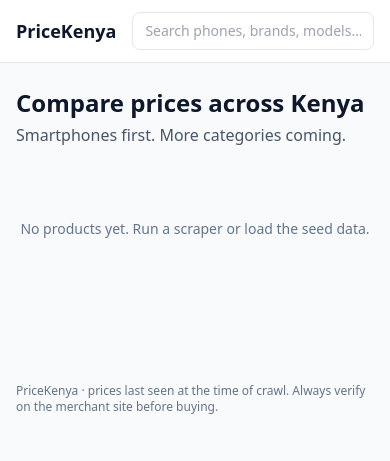
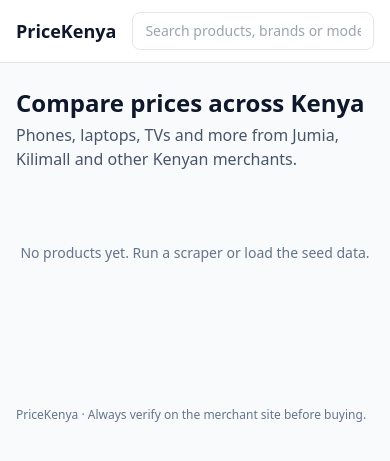
Before and after one commit to WambuaSimon/pricekenya, a FastAPI app: page / in a window 390 px wide. Shown: the top 461 px of the page. Run offline with FastAPI, Linux system fonts and the light colour scheme; data that the repository does not hold is empty; some libraries are stand-ins or nearby versions.

Commit message:
UI copy update: multi-category framing and generic search placeholder
- Home tagline changed from "Smartphones first. More categories coming."
  to a phrasing that reflects what's actually indexed now
- Search placeholder is now category-neutral
- Removed the "prices last seen at the time of crawl" footer line since
  each product card already shows a per-listing "last checked" timestamp

```diff
--- a/app/templates/base.html
+++ b/app/templates/base.html
@@ -17,7 +17,7 @@
         <input
           name="q"
           value="{{ q or '' }}"
-          placeholder="Search phones, brands, models…"
+          placeholder="Search products, brands or models…"
           class="w-full rounded-lg border px-3 py-2 text-sm"
           hx-get="/search"
           hx-trigger="keyup changed delay:300ms"
@@ -32,7 +32,7 @@
   </main>
   <footer class="mt-12">
     <div class="max-w-5xl mx-auto px-4 py-6 text-xs text-slate-500">
-      PriceKenya · prices last seen at the time of crawl. Always verify on the merchant site before buying.
+      PriceKenya · Always verify on the merchant site before buying.
     </div>
   </footer>
 </body>
--- a/app/templates/home.html
+++ b/app/templates/home.html
@@ -1,7 +1,7 @@
 {% extends "base.html" %}
 {% block content %}
   <h1 class="text-2xl font-semibold mb-1">Compare prices across Kenya</h1>
-  <p class="text-slate-600 mb-6">Smartphones first. More categories coming.</p>
+  <p class="text-slate-600 mb-6">Phones, laptops, TVs and more from Jumia, Kilimall and other Kenyan merchants.</p>
   <div id="results">
     {% include "partials/_product_grid.html" %}
   </div>
```
